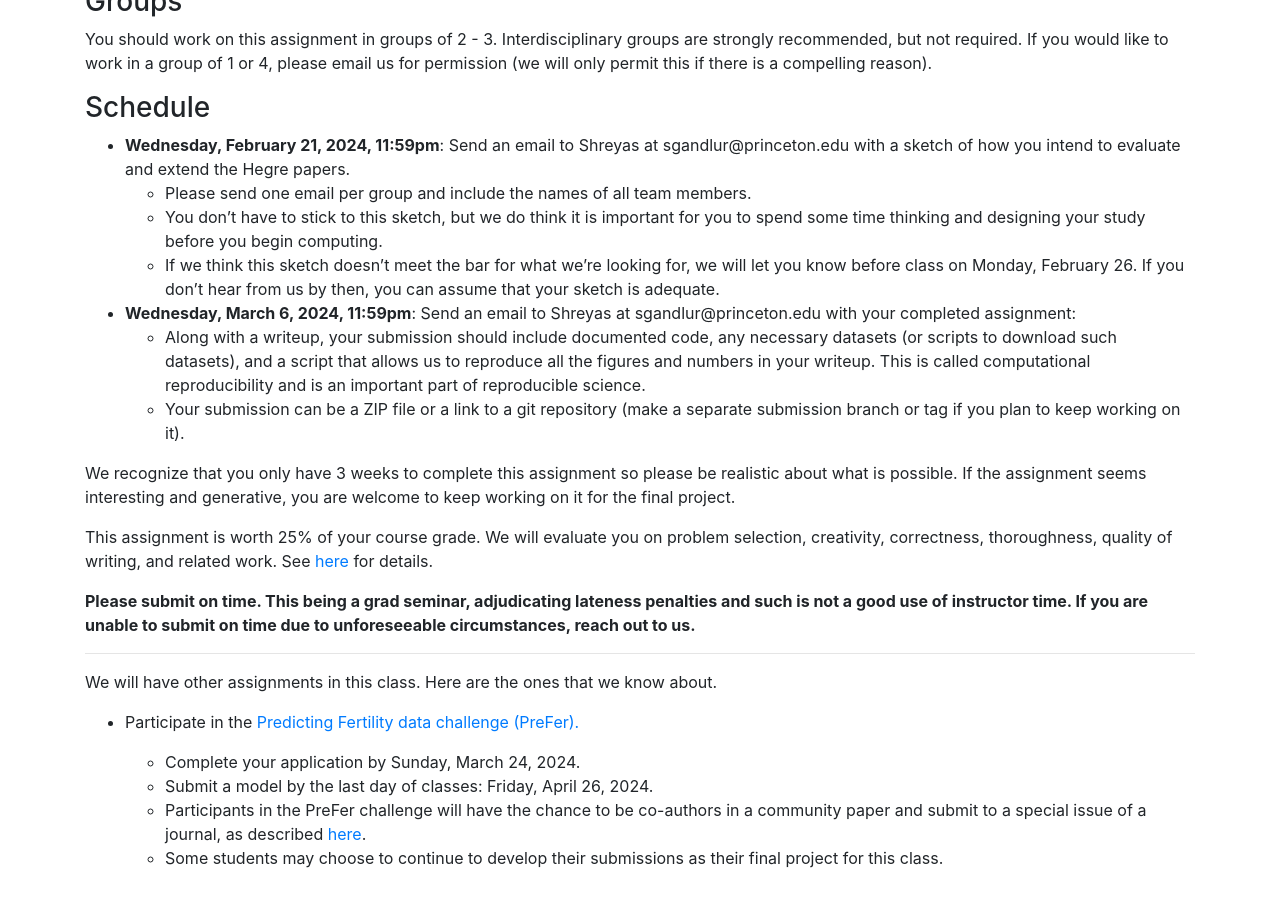
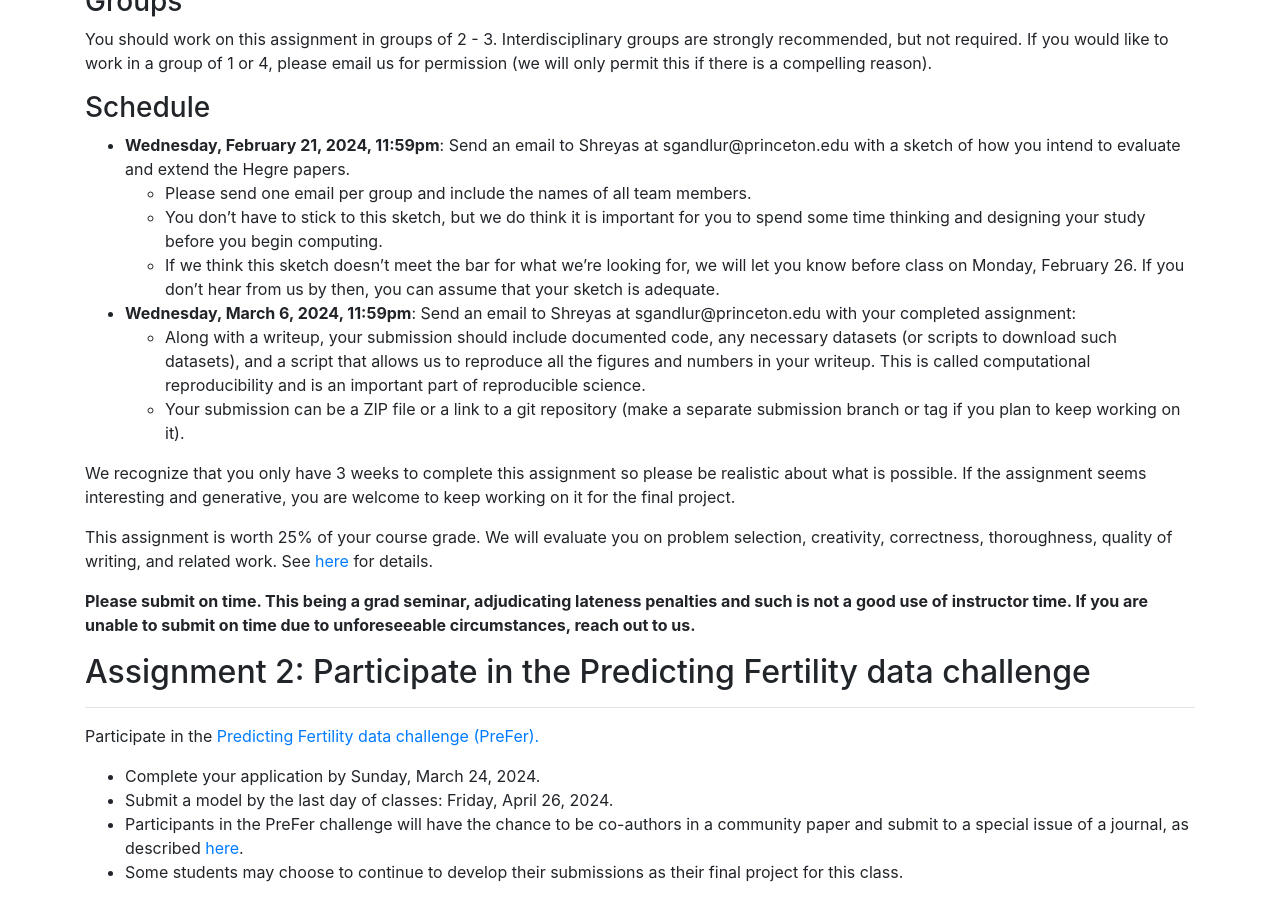
Before and after one commit to msalganik/soc555-cos598J_s2024, a Jekyll site: the page built from assignments.md, in a window 1280 px wide and 900 px high, scrolled down 950 px. Built offline with Jekyll 4.4.1, drawn with Linux system fonts in a browser that asks for light colours; comment, search, counter and statistics services are not loaded.

Commit message:
reformat assignment 2

```diff
--- a/assignments.md
+++ b/assignments.md
@@ -47,13 +47,13 @@ This assignment is worth 25% of your course grade. We will evaluate you on probl
 
 **Please submit on time. This being a grad seminar, adjudicating lateness penalties and such is not a good use of instructor time. If you are unable to submit on time due to unforeseeable circumstances, reach out to us.**
 
+
+## Assignment 2: Participate in the Predicting Fertility data challenge
 ***
 
-We will have other assignments in this class. Here are the ones that we know about.
+Participate in the <a href="https://stulp.gmw.rug.nl/prefer/">Predicting Fertility data challenge (PreFer).</a>
 
-- Participate in the <a href="https://stulp.gmw.rug.nl/prefer/">Predicting Fertility data challenge (PreFer).</a>
-
-    - Complete your application by Sunday, March 24, 2024.
-    - Submit a model by the last day of classes: Friday, April 26, 2024.
-    - Participants in the PreFer challenge will have the chance to be co-authors in a community paper and submit to a special issue of a journal, as described <a href="https://stulp.gmw.rug.nl/prefer/details/overview/6special_issue.html">here</a>.
-    - Some students may choose to continue to develop their submissions as their final project for this class.
+- Complete your application by Sunday, March 24, 2024.
+- Submit a model by the last day of classes: Friday, April 26, 2024.
+- Participants in the PreFer challenge will have the chance to be co-authors in a community paper and submit to a special issue of a journal, as described <a href="https://stulp.gmw.rug.nl/prefer/details/overview/6special_issue.html">here</a>.
+- Some students may choose to continue to develop their submissions as their final project for this class.
```
